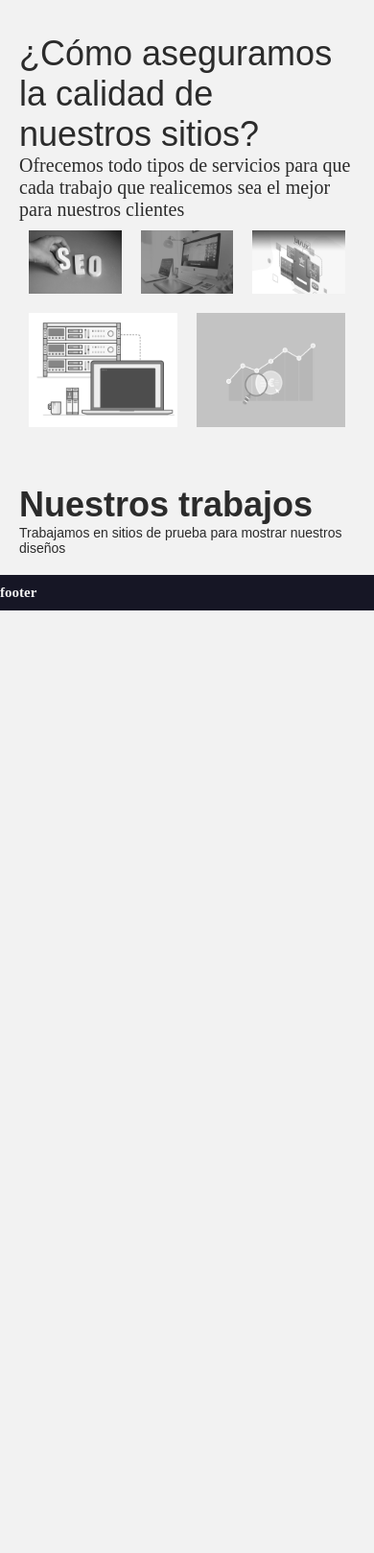
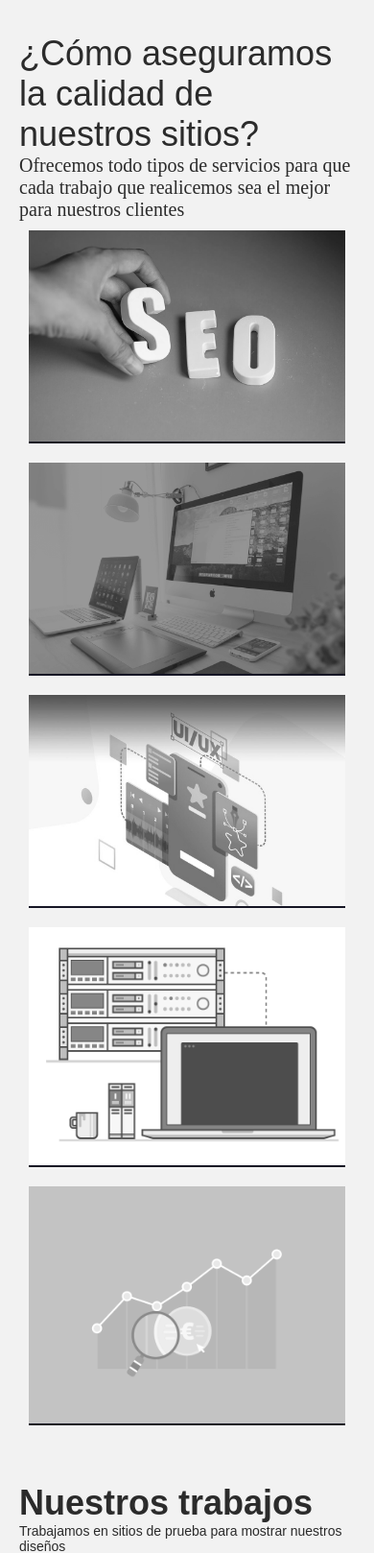
Before and after one commit to MarkOsBab/Altrion, a PHP site: page / in a window 390 px wide. Shown: the part 911-2529 px from the top of the page at 96% size. Before the commit the page ends 1547 px from the top, so only its background shows below. Run offline with PHP 8.4, Linux system fonts and the light colour scheme; some libraries are stand-ins or nearby versions; some web fonts are replaced.

Commit message:
Services section responsive

```diff
--- a/public/css/main.css
+++ b/public/css/main.css
@@ -424,6 +424,7 @@ a {
   .services__item {
     display: flex;
     flex-direction: column;
+    flex-wrap: wrap;
     min-width: 0;
     word-wrap: break-word;
     background-clip: border-box;
@@ -472,12 +473,19 @@ a {
         font-family: "Shippori Antique B1", sans-serif;
         font-size: 1.3em; }
 
+@media screen and (max-width: 1055px) {
+  .services__item__content {
+    height: 100%; } }
+
 @media screen and (max-width: 768px) {
   .serviecs__item {
     margin: 1rem 0; }
     .serviecs__item-image {
       width: 100%;
-      min-width: 15rem; } }
+      min-width: 15rem; }
+  .display-row {
+    flex-direction: column;
+    flex-wrap: wrap; } }
 
 .works {
   margin: 2rem; }
--- a/public/sass/views/_services.scss
+++ b/public/sass/views/_services.scss
@@ -15,6 +15,7 @@
     &__item {
         display: flex;
         flex-direction: column;
+        flex-wrap: wrap;
         min-width: 0;
         word-wrap: break-word;
         background-clip: border-box;
@@ -77,6 +78,12 @@
     }
 }
 
+@media screen and (max-width: 1055px) {
+    .services__item__content {
+        height: 100%;
+    }
+}
+
 @media screen and (max-width: 768px) {
     .serviecs__item {
         margin: 1rem 0;
@@ -85,4 +92,8 @@
             min-width: 15rem;
         }
     }
+    .display-row {
+        flex-direction: column;
+        flex-wrap: wrap;
+    }
 }
```
